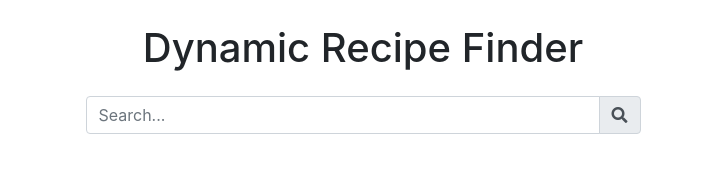
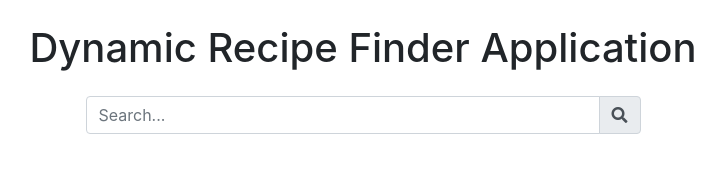
Before and after one commit to iamkeetarp/dynamicRecipeFinder, a plain HTML site: page index.html in a window 1280 px wide. Shown: the whole page, without its empty margins (277-1002 px from the left). Drawn offline with nearby package versions, Linux system fonts and the light colour scheme.

Commit message:
rename app name

```diff
--- a/index.html
+++ b/index.html
@@ -29,7 +29,7 @@
   <body>
     <div id="modal-div"></div>
 
-    <h1 class="text-center my-4">Dynamic Recipe Finder</h1>
+    <h1 class="text-center my-4">Dynamic Recipe Finder Application</h1>
     <div class="container mt-3">
       <div class="input-group w-50 d-flex m-auto my-4">
         <input
```
